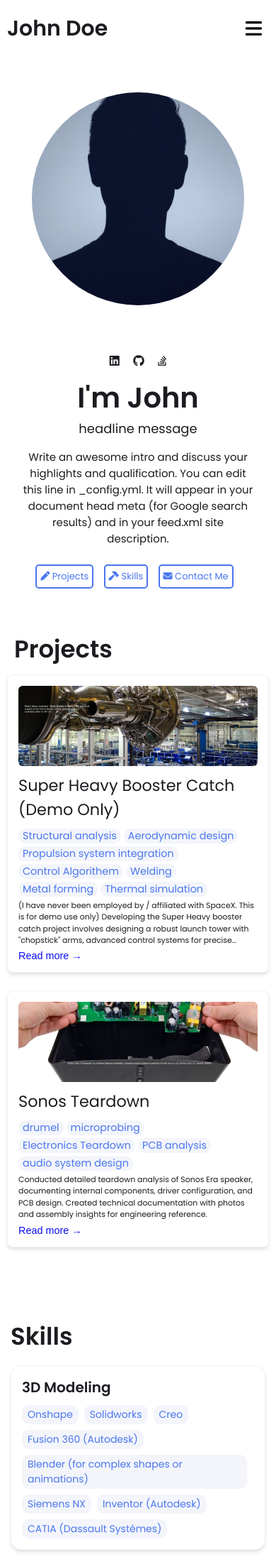
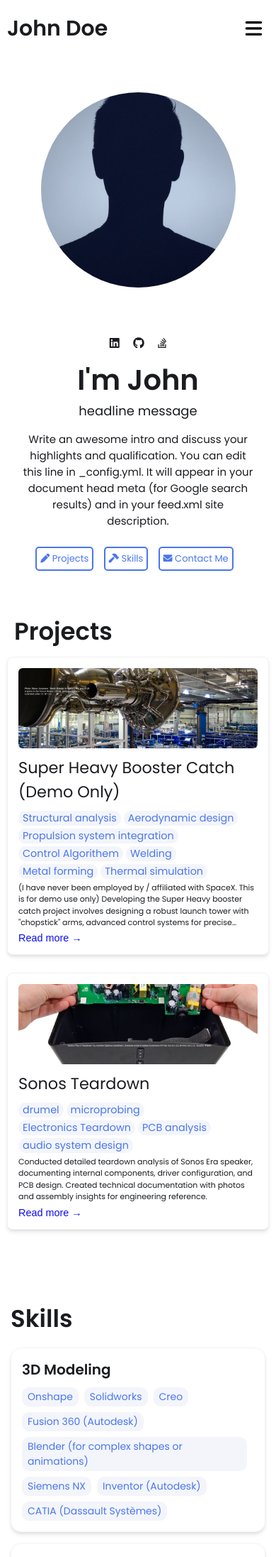
Before and after one commit to leea12/leea12.github.io, a Jekyll site: the page built from index.html, in a window 390 px wide. Shown: the top 2193 px of the page at 71% size. Built offline with Jekyll 4.4.1, drawn with Linux system fonts in a browser that asks for light colours.

Commit message:
Update styles.css

```diff
--- a/css/styles.css
+++ b/css/styles.css
@@ -849,6 +849,7 @@ footer p {
 
     .project-grid-section .grid-container {
     grid-template-columns: repeat(auto-fit, minmax(300px, 1fr));
+    }
 
     /*SECTION 4:Contact */
     .contact-section .group{
@@ -914,6 +915,10 @@ footer p {
         font-size: 13px;
         padding: 5px;
     }
+    .hero-section .headshot img{
+        width: 275px;
+        justify-content: center
+    }
 
 
     /*SECTION 3:Skills */
```
